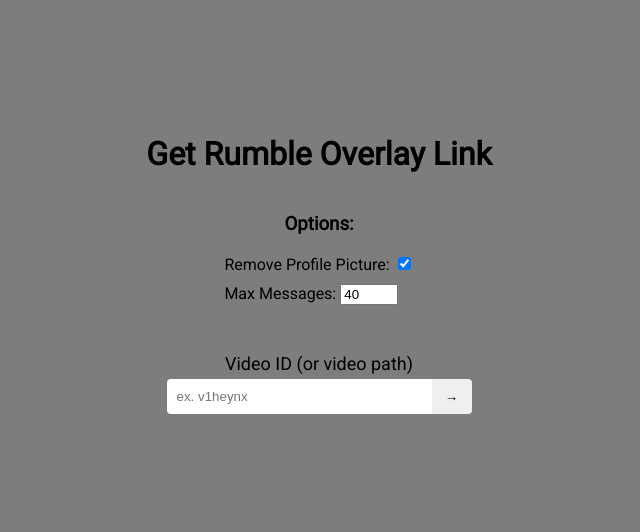
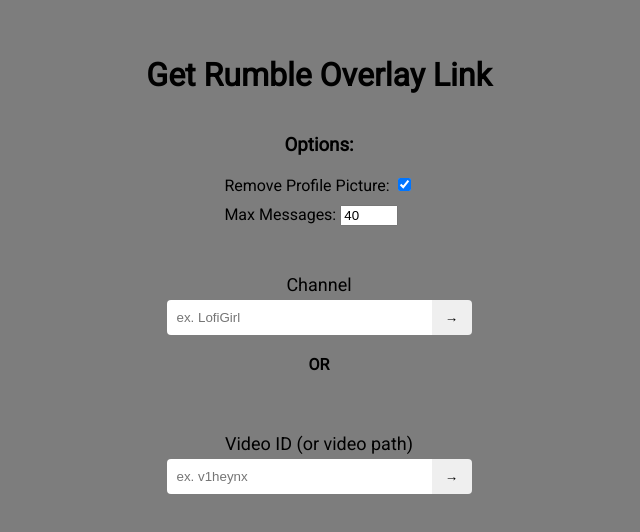
Before and after one commit to 2547techno/rumble-chat-overlay, a SvelteKit app: page / in a window 1280 px wide. Shown: the part 136-668 px from the top of the page, without its empty margins (321-961 px from the left). Built offline with nearby package versions, Linux system fonts and the light colour scheme.

Commit message:
bring back channel input

```diff
--- a/src/routes/+page.svelte
+++ b/src/routes/+page.svelte
@@ -56,7 +56,7 @@
 		</div>
 	</div>
 
-	<!-- <div class="input-container">
+	<div class="input-container">
 		<p>Channel</p>
 		<div class="input">
 			<input bind:value={channel} type="text" name="channel-input" placeholder="ex. LofiGirl" />
@@ -64,7 +64,7 @@
 		</div>
 	</div>
 
-	<h4 style="margin-top: 20px;">OR</h4> -->
+	<h4 style="margin-top: 20px;">OR</h4>
 
 	<div class="input-container">
 		<p>Video ID (or video path)</p>
```
